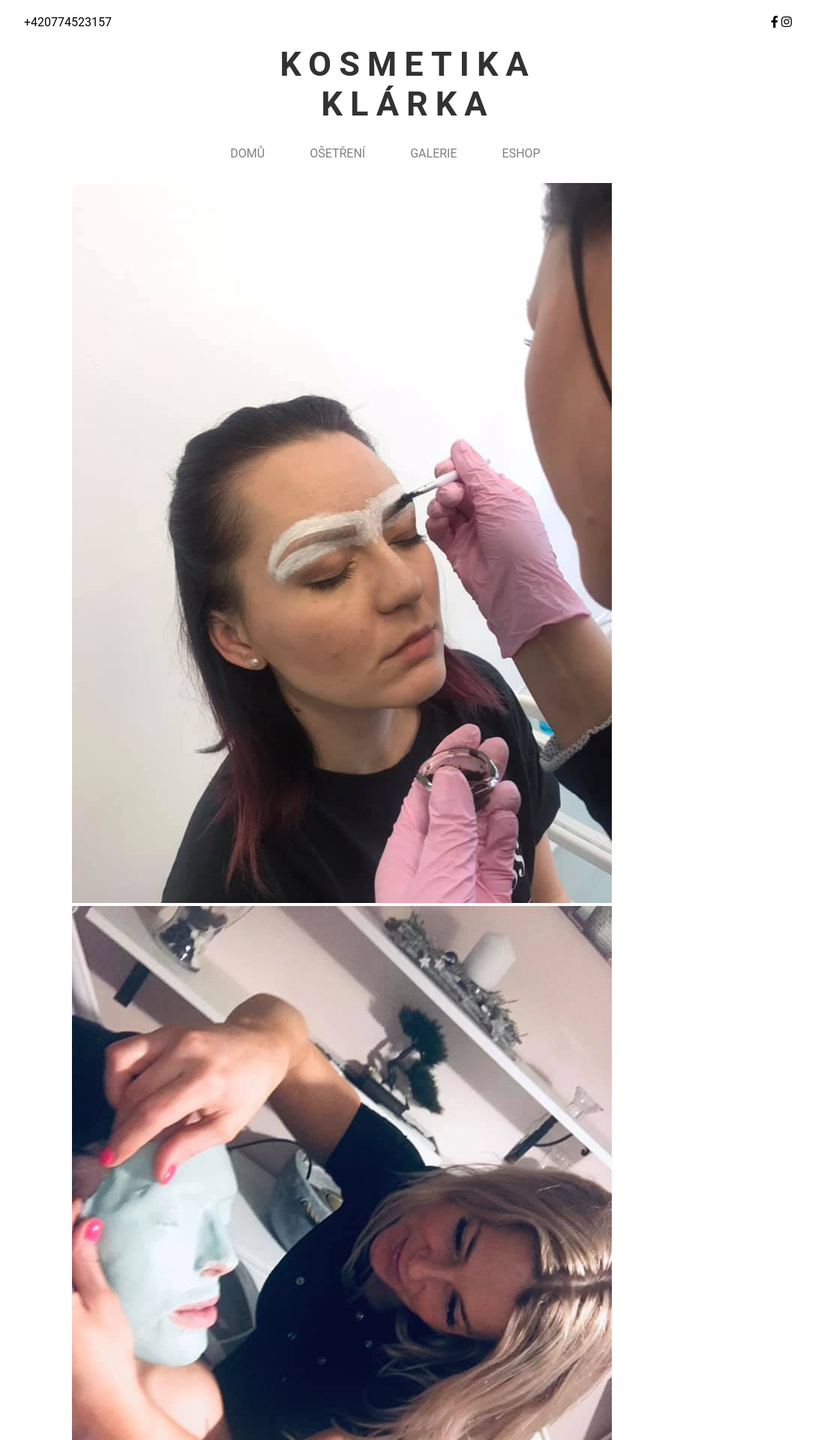
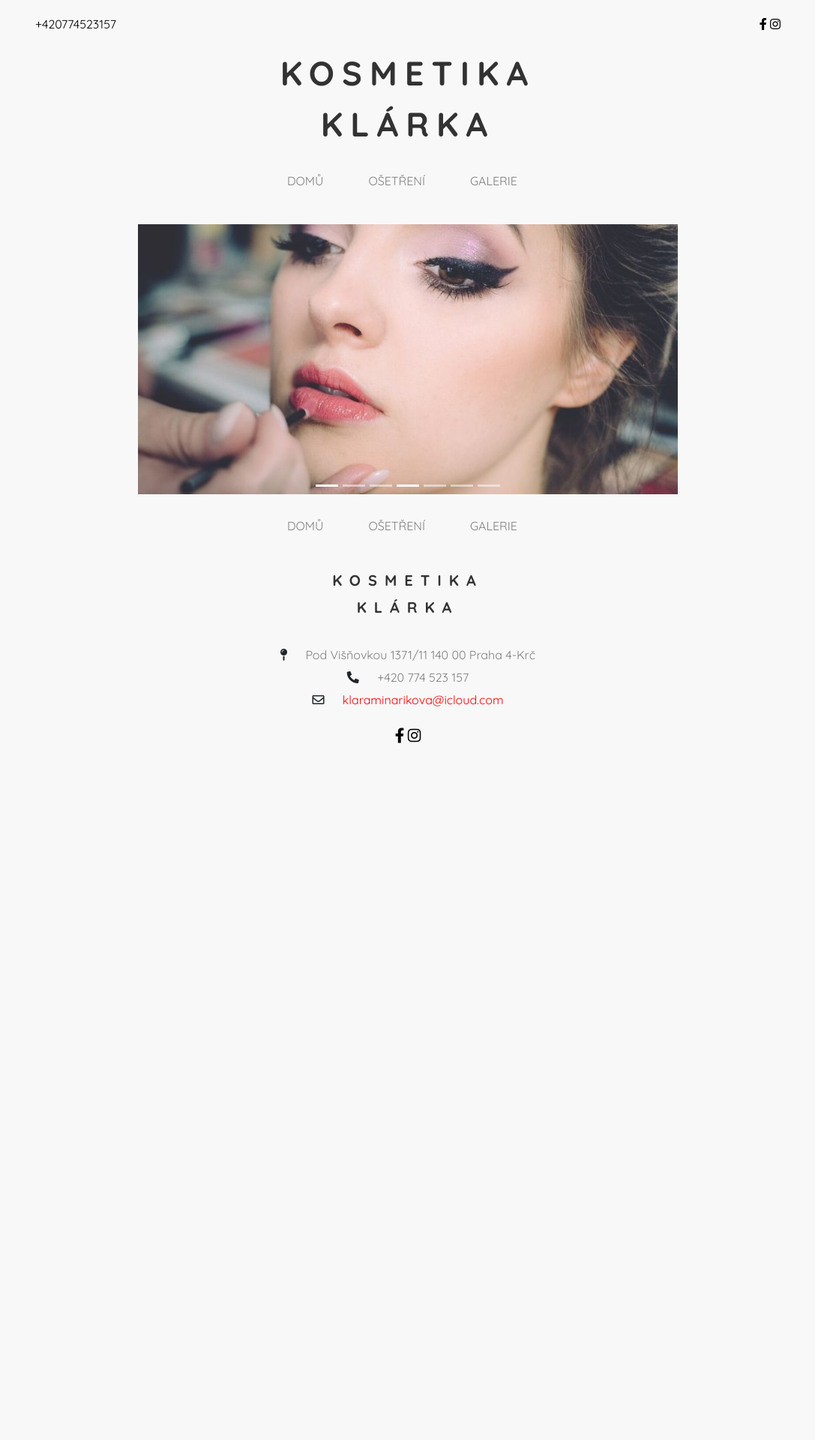
Before and after one commit to jirivyhlas/Kosmetika-KlarkaPHP, a PHP site: page /?stranka=domu in a window 1280 px wide. Shown: the top 1920 px of the page at 75% size, without its empty margins (96-1183 px from the left). After the commit the page ends 991 px from the top, so only its background shows below. Run offline with PHP 8.4, Linux system fonts and the light colour scheme.

Commit message:
commit on 'master'

```diff
--- a/Osetreni.html
+++ b/Osetreni.html
@@ -92,7 +92,8 @@
                         </p>
                         <br>
                         <p><strong>980 Kč</strong></p>
-                        <hr>
+
+
 
 
 
--- a/css/style.css
+++ b/css/style.css
@@ -1,36 +1,56 @@
 body{
-    font-family: 'Roboto', sans-serif;
+    background-color: rgb(248, 248, 248);
+    font-family: 'Quicksand', sans-serif !important;
+
 
 
 }
-h1,h2,h3,h4,p,ul,ol,li,body {
+.bodyObr{
+    height: 520px;
+    background-image: url(/img/pozadi.jpg);
+    background-size: cover;
+}
+h1,h2,h3,h4,p,ol,li,body {
     margin: 0;
     padding: 0;
 }
 *, *:after, *:before {
     box-sizing: border-box;
 }
+ul{
+    padding-left: 45px;
+}
 
+a, input {
+    transition: all 0.3s ease-out;
+}
 
 .container {
     width: 70%;
     margin: auto;
+    text-align: center;
 }
+
+
 header .container {
     width: 80%;
+    text-align: center;
 
 
 
     /* margin: auto; */
 }
+
 .headerKon {
     display: flex;
     justify-content: space-between;
     padding: 20px 0;
+
 }
 .headerKon a {
     color: #000;
     text-decoration: none;
+    justify-content: center;
 }
 .headerKon a:hover {
     color: grey;
@@ -39,22 +59,32 @@ header .container {
 
 .logo {
     text-align: center;
+
     text-decoration: none;
     color: rgb(51, 50, 50);
     font-size: 45px;
     text-transform: uppercase;
     font-weight: 700;
     letter-spacing: 10px;
+    text-decoration:none !important;
+
+
+
 }
+
 .logo:hover{
     color:grey;
 }
 .menu{
     text-align: center;
-    padding: 30px 0;
+    padding: 30px 0px 30px 0px;
+    align-items: flex-end;
+
 }
 .menu ul li{
     display: inline-block;
+    margin: auto;
+    align-items: center;
 }
 
 .menu ul li a{
@@ -63,32 +93,27 @@ header .container {
     text-decoration: none;
     text-transform: uppercase;
     padding-bottom: 10px;
+    padding-left: 0px;
 }
 .menu ul li a:hover{
     border-bottom:3px solid rgba(51, 48, 48, 0.637);
 }
-.headerObr{
-    background: url(../img/thalion2.jpg)center center no-repeat ;
-    height: 500px;
-    background-size: cover;
-    opacity: 40%;
-    margin: 30px;
 
-    }
 
 /*section*/
 .obsah{
     text-align: center;
     padding-bottom: 100px;
     padding-top: 50px;
-    background-color: rgb(231, 248, 246);
+
     margin: 30px ;
-    border: solid rgb(231, 248, 246);
+
+
+
 
 }
 .conGal{
     margin-left:  30px;
-
 }
 h1{
     padding: 50px 0;
@@ -100,6 +125,8 @@ h1{
     color: gray;
     padding-bottom: 35px;
 }
+
+
 .obsah p{
     line-height: 26px;
 }
@@ -162,3 +189,7 @@ h1{
     padding-left: 30px ;
     padding-right: 30px;
 }
+.carousel {
+    width: 75%;
+    margin: auto;
+}
--- a/domu.html
+++ b/domu.html
@@ -1,18 +1,41 @@
-<div class="container">
+<div class="carousel">
 
 
-    <div class="slider">
-        <div class="slider-images">
-            <img class="active" src="img/obr4.jpg" alt="1">
-            <img src="img/obr1.jpg" alt="2">
-            <img src="img/obr2.jpg" alt="3">
-            <img src="img/obr3.jpg" alt="4">
-        </div>
-        <div class="slider-buttons">
-            <a href="#" class="active">1</a>
-            <a href="#">2</a>
-            <a href="#">3</a>
-            <a href="#">4</a>
-        </div>
+  <div id="carouselExampleIndicators" class="carousel slide" data-ride="carousel">
+    <ol class="carousel-indicators">
+      <li data-target="#carouselExampleIndicators" data-slide-to="0" class="active" ></li>
+      <li data-target="#carouselExampleIndicators" data-slide-to="1"></li>
+      <li data-target="#carouselExampleIndicators" data-slide-to="2"></li>
+      <li data-target="#carouselExampleIndicators" data-slide-to="3" class="active"></li>
+      <li data-target="#carouselExampleIndicators" data-slide-to="4"></li>
+      <li data-target="#carouselExampleIndicators" data-slide-to="5"></li>
+      <li data-target="#carouselExampleIndicators" data-slide-to="6"></li>
+    </ol>
+    <div class="carousel-inner">
+      <div class="carousel-item active" data-interval="2500">
+        <img class="d-block w-100" src="img/slide (1).jpg" alt="First slide">
+      </div>
+      <div class="carousel-item" data-interval="2500">
+        <img class="d-block w-100" src="img/slide (2).jpg" alt="Second slide">
+      </div>
+      <div class="carousel-item" data-interval="2500">
+        <img class="d-block w-100" src="img/slide (3).jpg" alt="Third slide">
+      </div>
+      <div class="carousel-item" data-interval="2500">
+        <img class="d-block w-100" src="img/slide (4).jpg" alt="Second slide">
+      </div>
+      <div class="carousel-item" data-interval="2500">
+        <img class="d-block w-100" src="img/slide (5).jpg" alt="Third slide">
+      </div>
+
+    <div class="carousel-item" data-interval="2500">
+      <img class="d-block w-100" src="img/slide (6).jpg" alt="Second slide">
     </div>
+    <div class="carousel-item" data-interval="2500">
+      <img class="d-block w-100" src="img/slide (7).jpg" alt="Third slide">
+    </div>
+  </div>
+    </div>
+
+  </div>
 </div>
--- a/galerie.html
+++ b/galerie.html
@@ -9,4 +9,4 @@
          <img src="img/obr6.jpg">
          <img src="img/obr7.jpg">
 
-</div>
+         </div>
--- a/index.php
+++ b/index.php
@@ -15,11 +15,7 @@ $poleStranek = array(
     "titulek" => "Fotografie",
     "navigace"=> "Galerie",
     ),
-    "Eshop"=> array(
-    "titulek"=>"Nakupujte u nás",
-    "navigace"=>"Eshop",
 
-    ),
     "404"=> array(
     "titulek"=>"Stranka neexistuje",
     "navigace"=>"",
@@ -43,7 +39,7 @@ if (!array_key_exists($stranka,$poleStranek))
 }
 else
 {
-$stranka = "osetreni";
+$stranka = "domu";
 }
 
 ?>
@@ -53,31 +49,40 @@ $stranka = "osetreni";
 <head>
     <meta charset="UTF-8">
     <meta name="viewport" content="width=device-width, initial-scale=1.0">
+    <meta name="viewport" content="width=device-width, initial-scale=1, shrink-to-fit=no">
     <title><?php echo $poleStranek[$stranka]["titulek"]?></title>
-    <link rel="stylesheet" href="css/style.css">
+    <link rel="stylesheet" href="https://stackpath.bootstrapcdn.com/bootstrap/4.5.0/css/bootstrap.min.css" integrity="sha384-9aIt2nRpC12Uk9gS9baDl411NQApFmC26EwAOH8WgZl5MYYxFfc+NcPb1dKGj7Sk" crossorigin="anonymous">
     <link rel="stylesheet" href="css/all.min.css">
-    <link href="https://fonts.googleapis.com/css2?family=Montserrat:wght@200;400;700&display=swap" rel="stylesheet">
     <link rel="shortcut icon"   href="img/favicon.png" type="image/x-icon">
     <link rel="stylesheet" type="text/css" href="css/grid-gallery.min.css"/>
-
+    <link href="https://fonts.googleapis.com/css2?family=Quicksand:wght@300;400;700&display=swap" rel="stylesheet">
+    <link rel="stylesheet" href="css/style.css">
 
 </head>
+
 <body>
+
     <header>
 
     <div class="container">
         <div class="headerKon">
             <a href="tel:+420774523157">+420774523157</a>
+
             <div class="headerIkony">
+
         <a href="https://www.facebook.com/Kosmetika-Klarka-798369223657880" target="blank"><i class="fab fa-facebook-f"></i></a>
         <a href="https://www.instagram.com/kosmetika_klarka/?hl=cs" target="blank"><i class="fab fa-instagram"></i></a>
 
      </div>
+
             </div>
         </div>
-</div>
+
+
+
 <a href="./" class="logo">
           <p>Kosmetika</p>
+
             <p>Klárka</p>
 </a>
 
@@ -106,7 +111,6 @@ $stranka = "osetreni";
  <?php
  require "$stranka.html";
  ?>
-
 </section>
 <footer>
     <div class="pata">
@@ -123,9 +127,11 @@ $stranka = "osetreni";
 
 
             </div>
-            <a href="index.html" class="logo">
+            <a href="./" class="logo">
           <p>Kosmetika</p>
+
             <p>Klárka</p>
+</a>
     </a>
     <p>
         <i class="fas fa-map-pin"></i>
@@ -151,7 +157,12 @@ $stranka = "osetreni";
 
     </div>
 </footer>
+
+
 <script type="text/javascript" src="js/grid-gallery.min.js"></script>
+<script src="https://code.jquery.com/jquery-3.5.1.slim.min.js" integrity="sha384-DfXdz2htPH0lsSSs5nCTpuj/zy4C+OGpamoFVy38MVBnE+IbbVYUew+OrCXaRkfj" crossorigin="anonymous"></script>
+<script src="https://cdn.jsdelivr.net/npm/popper.js@1.16.0/dist/umd/popper.min.js" integrity="sha384-Q6E9RHvbIyZFJoft+2mJbHaEWldlvI9IOYy5n3zV9zzTtmI3UksdQRVvoxMfooAo" crossorigin="anonymous"></script>
+<script src="https://stackpath.bootstrapcdn.com/bootstrap/4.5.0/js/bootstrap.min.js" integrity="sha384-OgVRvuATP1z7JjHLkuOU7Xw704+h835Lr+6QL9UvYjZE3Ipu6Tp75j7Bh/kR0JKI" crossorigin="anonymous"></script>
 
 </body>
 </html>
```
Also changed, not shown: Eshop.html (deleted), css/bootstrap.css, css/bootstrap.min.css, img/pozadi.jpg (added), img/slide (1).jpg (added), img/slide (2).jpg (added), img/slide (3).jpg (added), img/slide (4).jpg (added), img/slide (5).jpg (added), img/slide (6).jpg (added), img/slide (7).jpg (added). Lines whose indentation alone changed are shown as unchanged.
